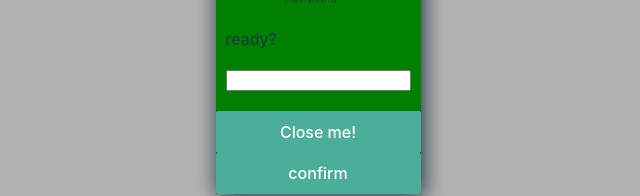
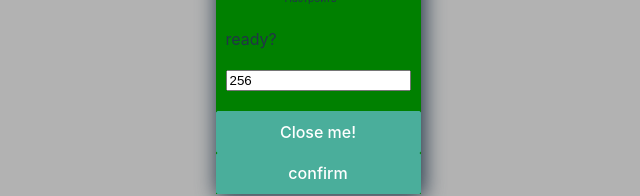
Before and after one commit to determaer/vue-use-modal, a Vue app: page / in a window 1280 px wide. Both pictures are taken after a click on the button "Open Modal!". Shown: the part 477-673 px from the top of the page, without its empty margins (322-962 px from the left). Built offline with nearby package versions, Linux system fonts and the light colour scheme.

Commit message:
description

```diff
--- a/src/App.vue
+++ b/src/App.vue
@@ -7,9 +7,11 @@ const folder = ref('256')
 
 const openModal = () => {
     useModal({
+        //в slots.default должен быть встроен emit change(key: value)
         slots: {default: CancelButton},
         attrs: {folder},
     }).then((data) => {
+        //при событии submit
         console.log('folder:', data.folder, 'name:', data.name)
     })
 }
--- a/src/components/CancelButton.vue
+++ b/src/components/CancelButton.vue
@@ -47,7 +47,7 @@ const props = defineProps({
     },
 })
 const currentFolder = ref(props.folder)
-const name = ref('')
+const name = ref(props.folder)
 console.log(props.folder)
 const folderSvg = `<svg width="24" height="20" fill="none" xmlns="http://www.w3.org/2000/svg"><path d="M.81 4.805.75 3.5a3 3 0 0 1 3-3h5.508a3 3 0 0 1 2.12.879l1.243 1.242a3 3 0 0 0 2.12.879h5.974a3 3 0 0 1 2.988 3.271l-.956 10.5A3 3 0 0 1 19.761 20H4.239a3 3 0 0 1-2.987-2.729l-.955-10.5A2.985 2.985 0 0 1 .81 4.806v-.001ZM3.285 5A1.5 1.5 0 0 0 1.79 6.635l.955 10.5A1.5 1.5 0 0 0 4.24 18.5H19.76a1.5 1.5 0 0 0 1.492-1.365l.956-10.5A1.499 1.499 0 0 0 20.715 5H3.285Zm7.035-2.56A1.5 1.5 0 0 0 9.258 2H3.75a1.5 1.5 0 0 0-1.5 1.471l.009.209c.32-.117.666-.18 1.026-.18h8.094l-1.06-1.06Z" fill="#5F5F5F"/></svg>
 
```
